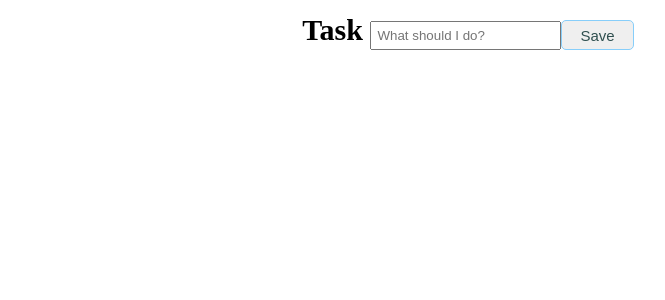
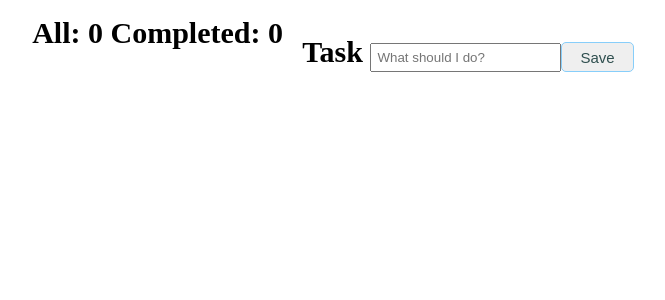
Before and after one commit to Kaniuk/React, a React (Create React App) app: page / in a window 1280 px wide. Shown: the top 300 px of the page, without its empty margins (177-842 px from the left). Built offline with nearby package versions, Linux system fonts and the light colour scheme.

Commit message:
Add counter to classwork 5

```diff
--- a/src/App.js
+++ b/src/App.js
@@ -4,6 +4,7 @@ import Form from "./components/form/form";
 import Tasks from "./components/tasks/tasks";
 
 const App = () => {
+
     return (
         <div>
             <Form/>
--- a/src/components/form/form.css
+++ b/src/components/form/form.css
@@ -2,6 +2,8 @@ form {
     display: flex;
     justify-content: center;
     align-items: center;
+
+    margin-top: 30px;
 
 }
 button {
--- a/src/components/form/form.js
+++ b/src/components/form/form.js
@@ -17,8 +17,8 @@ const Form = () => {
     return (
         <div>
             <form onSubmit={handleSubmit(submit)}>
-                <label>Task  <input type="text" {...register('task', {required: true, minLength: 3})}
-                                  placeholder={'What should I do?'}/></label>
+                <label>Task <input type="text" {...register('task', {required: true, minLength: 3})}
+                                   placeholder={'What should I do?'}/></label>
                 <button>Save</button>
             </form>
         </div>
--- a/src/components/task/task.css
+++ b/src/components/task/task.css
@@ -10,3 +10,10 @@ label.completed {
     margin: 20px;
 
 }
+.counter{
+    position: fixed;
+    right: 820px;
+    top: 2%;
+    font-size: 30px;
+    font-weight: bold;
+}
--- a/src/components/tasks/tasks.js
+++ b/src/components/tasks/tasks.js
@@ -7,7 +7,9 @@ const Tasks = () => {
     const {tasks} = useSelector(state => state['tasksReducer']);
     return (
         <div>
-            {tasks.map (task => <Task key = {task.id} task = {task}/>)}
+            <div
+                className="counter">All: {tasks.length} Completed: {tasks.filter(({isCompleted}) => isCompleted).length}</div>
+            {tasks.map(task => <Task key={task.id} task={task}/>)}
         </div>
     );
 };
```
